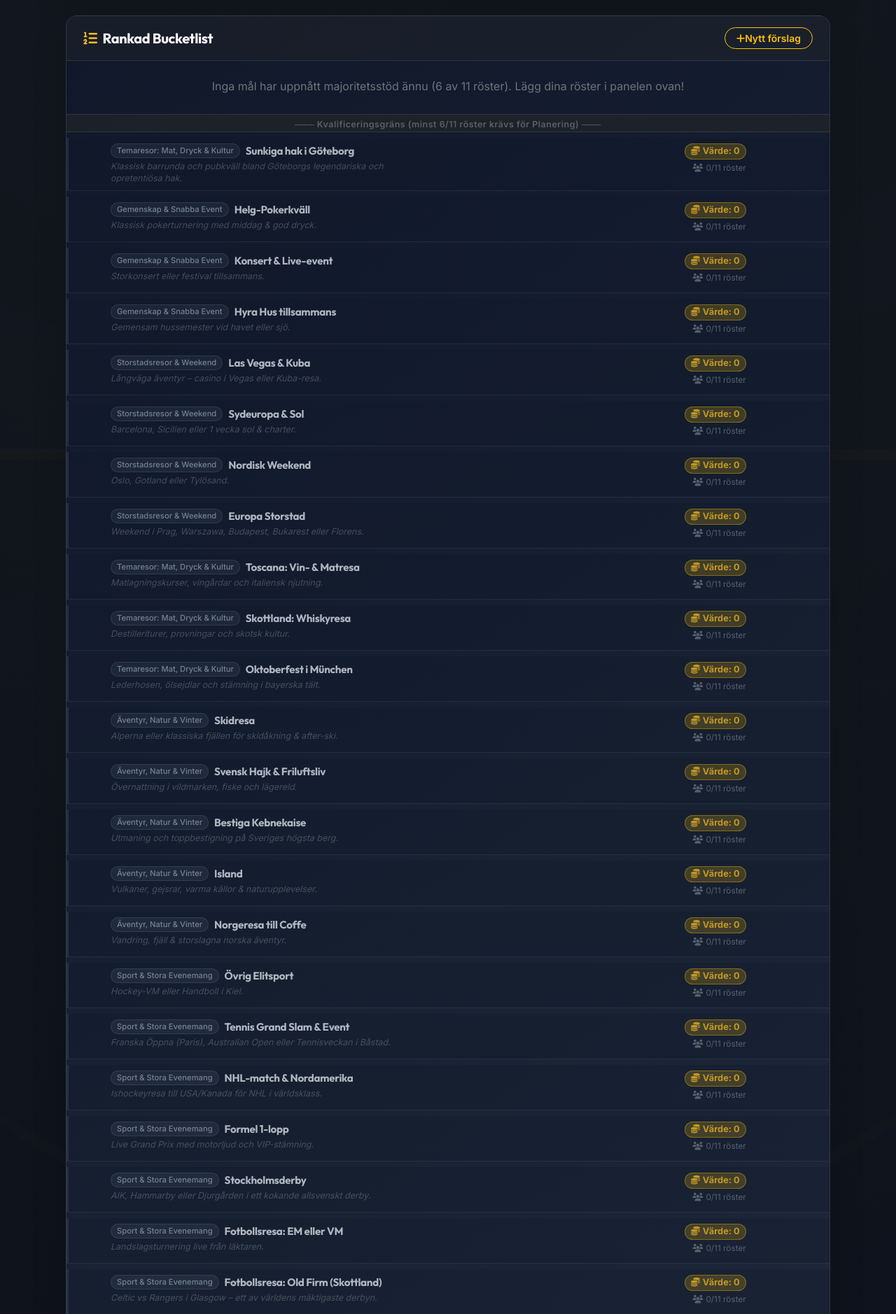
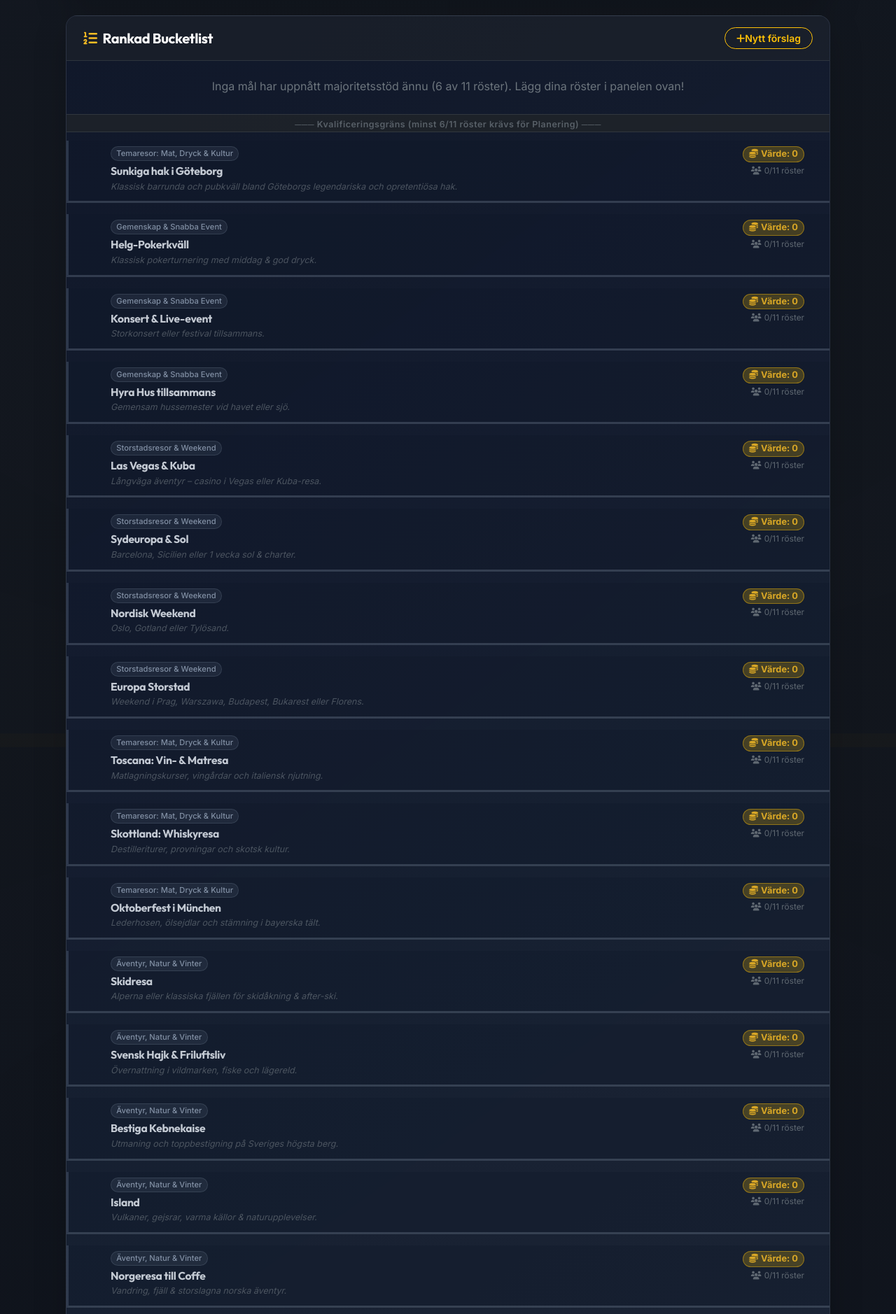
Before and after one commit to johansiedberg/Toarps_Herrklubb, a Django app: page /herrklubb/ in a window 1280 px wide. Shown: the part 1181-3059 px from the top of the page at 70% size. Run offline with Django 5.2, Linux system fonts and the light colour scheme; a user stored in the database is signed in; data comes from the database, SQL or seed files in the repository; data that the repository does not hold is empty.

Commit message:
fix(herrklubb): restore exact 11:07 AM Suggested Event row layout with thick row separators

```diff
--- a/templates/herrklubb/bucket_item_row.html
+++ b/templates/herrklubb/bucket_item_row.html
@@ -1,6 +1,6 @@
 {% load static %}
-<div class="list-group-item position-relative text-white border-0 border-bottom border-secondary border-opacity-25 py-3.5 px-3 px-md-4 my-1 transition-all hover-row {% if is_planerad_tab %}planerad-row-pop{% else %}idebanken-row-subtle{% endif %}"
-     style="{% if is_planerad_tab %}border-left: 4px solid #EAB308 !important; background: linear-gradient(135deg, rgba(30, 41, 59, 0.95), rgba(15, 23, 42, 0.98)) !important;{% else %}border-left: 3px solid rgba(100, 116, 139, 0.3) !important; background: rgba(15, 23, 42, 0.35) !important; opacity: 0.75;{% endif %}">
+<div class="list-group-item position-relative text-white border-0 py-3.5 px-3 px-md-4 my-2 transition-all hover-row {% if is_planerad_tab %}planerad-row-pop{% else %}idebanken-row-subtle{% endif %}"
+     style="{% if is_planerad_tab %}border-left: 4px solid #EAB308 !important; border-bottom: 3.5px solid rgba(234, 179, 8, 0.5) !important; background: linear-gradient(135deg, rgba(30, 41, 59, 0.95), rgba(15, 23, 42, 0.98)) !important;{% else %}border-left: 3px solid rgba(100, 116, 139, 0.4) !important; border-bottom: 3.5px solid rgba(148, 163, 184, 0.3) !important; background: rgba(15, 23, 42, 0.35) !important; opacity: 0.85;{% endif %}">
 
     <!-- Action buttons in top right corner: Change [GAP 7px] Mark as Complete -->
     {% if user.is_staff or item.created_by == user %}
@@ -55,65 +55,64 @@
             {% endif %}
         </div>
 
-        <!-- Col 2: Category, Name & Description (Separate left-aligned rows on narrow screens, side-by-side on desktop) -->
-        <div class="col col-md-5 col-lg-5 pe-5 pe-md-2 text-start">
-            <div class="d-flex flex-column flex-md-row align-items-start align-items-md-center gap-1 gap-md-2 mb-1">
-                <span class="badge rounded-pill px-2 py-0.5 flex-shrink-0 mb-1 mb-md-0" style="font-size: 0.7rem; font-weight: 500; color: #94A3B8; background-color: rgba(148, 163, 184, 0.12); border: 1px solid rgba(148, 163, 184, 0.22);">
+        <!-- Col 2: Category, Name, Description & Placed Chips (Separate left-aligned rows) -->
+        <div class="col text-start pe-2">
+            <!-- Row 1: Category Badge & Planerad Status -->
+            <div class="d-flex align-items-center gap-2 mb-1 flex-wrap">
+                <span class="badge rounded-pill px-2.5 py-0.5 flex-shrink-0" style="font-size: 0.7rem; font-weight: 500; color: #94A3B8; background-color: rgba(148, 163, 184, 0.12); border: 1px solid rgba(148, 163, 184, 0.22);">
                     {{ item.category.name }}
                 </span>
-                <div class="d-flex align-items-center gap-2 flex-wrap">
-                    <h4 class="fw-bold mb-0 text-break text-start" style="font-size: 0.95rem; color: {% if is_planerad_tab %}#F8FAFC{% else %}#E2E8F0{% endif %}; line-height: 1.25;">
-                        {{ item.title }}
-                    </h4>
                 {% if item.linked_events.all %}
                     <span class="badge rounded-pill px-2.5 py-1 flex-shrink-0 shadow-sm" style="font-size: 0.72rem; background-color: #052E16; border: 1px solid #15803D; color: #DCFCE7; font-weight: 600;" title="Ingår i nästa inplanerade event!">
                         <i class="fa-solid fa-calendar-check me-1" style="color: #DCFCE7;"></i>Planerad
                     </span>
                 {% endif %}
             </div>
-            </div>
+
+            <!-- Row 2: Name / Title -->
+            <h4 class="fw-bold mb-1 text-break text-start" style="font-size: 0.98rem; color: {% if is_planerad_tab %}#F8FAFC{% else %}#E2E8F0{% endif %}; line-height: 1.3;">
+                {{ item.title }}
+            </h4>
+
+            <!-- Description (if present) -->
             {% if item.description %}
-                <p class="small mb-0 text-secondary text-start" style="font-size: 0.78rem; color: #94A3B8; opacity: 0.75; font-style: italic; display: -webkit-box; -webkit-line-clamp: 2; -webkit-box-orient: vertical; overflow: hidden; text-overflow: ellipsis; line-height: 1.35;">
+                <p class="small mb-1 text-secondary text-start" style="font-size: 0.78rem; color: #94A3B8; opacity: 0.75; font-style: italic; display: -webkit-box; -webkit-line-clamp: 2; -webkit-box-orient: vertical; overflow: hidden; text-overflow: ellipsis; line-height: 1.35;">
                     {{ item.description }}
                 </p>
             {% endif %}
-        </div>
 
-        <!-- Mobile & Desktop Row: Chips (vertically centered) -->
-        <div class="col-7 col-md-3 text-center text-md-end ms-auto ms-md-0 p-0 d-flex align-items-center justify-content-center justify-content-md-end">
-            <div class="d-flex align-items-center justify-content-center justify-content-md-end gap-2 gap-md-3" style="min-height: 48px;">
+            <!-- Row 3: Placed Chips (Black | Green | Red) aligned left to right horizontally, left-aligned starting under Description -->
+            {% if item.count_svart > 0 or item.count_gron > 0 or item.count_rod > 0 %}
+                <div class="d-flex align-items-center justify-content-start gap-2.5 mt-1.5">
                     <!-- Svart Marker (100) -->
                     {% if item.count_svart > 0 %}
-                    <div class="d-flex flex-column align-items-center justify-content-center m-0 p-0" title="Svarta marker (100)">
-                        <img src="{% static 'herrklubb/img/chip_black.svg' %}" width="38" height="38" alt="Svart 100" class="d-block m-0 p-0">
-                        <strong class="text-white mt-1" style="font-size: 0.8rem; line-height: 1;">{{ item.count_svart }}</strong>
+                        <div class="d-flex align-items-center gap-1" title="Svarta marker (100)">
+                            <img src="{% static 'herrklubb/img/chip_black.svg' %}" width="24" height="24" alt="Svart 100">
+                            <strong class="text-white" style="font-size: 0.8rem; line-height: 1;">{{ item.count_svart }}</strong>
                         </div>
                     {% endif %}
 
                     <!-- Grön Marker (50) -->
                     {% if item.count_gron > 0 %}
-                    <div class="d-flex flex-column align-items-center justify-content-center m-0 p-0" title="Gröna marker (50)">
-                        <img src="{% static 'herrklubb/img/chip_green.svg' %}" width="38" height="38" alt="Grön 50" class="d-block m-0 p-0">
-                        <strong class="text-white mt-1" style="font-size: 0.8rem; line-height: 1;">{{ item.count_gron }}</strong>
+                        <div class="d-flex align-items-center gap-1" title="Gröna marker (50)">
+                            <img src="{% static 'herrklubb/img/chip_green.svg' %}" width="24" height="24" alt="Grön 50">
+                            <strong class="text-white" style="font-size: 0.8rem; line-height: 1;">{{ item.count_gron }}</strong>
                         </div>
                     {% endif %}
 
                     <!-- Röd Marker (25) -->
                     {% if item.count_rod > 0 %}
-                    <div class="d-flex flex-column align-items-center justify-content-center m-0 p-0" title="Röda marker (25)">
-                        <img src="{% static 'herrklubb/img/chip_red.svg' %}" width="38" height="38" alt="Röd 25" class="d-block m-0 p-0">
-                        <strong class="text-white mt-1" style="font-size: 0.8rem; line-height: 1;">{{ item.count_rod }}</strong>
+                        <div class="d-flex align-items-center gap-1" title="Röda marker (25)">
+                            <img src="{% static 'herrklubb/img/chip_red.svg' %}" width="24" height="24" alt="Röd 25">
+                            <strong class="text-white" style="font-size: 0.8rem; line-height: 1;">{{ item.count_rod }}</strong>
                         </div>
                     {% endif %}
-
-                {% if item.count_svart == 0 and item.count_gron == 0 and item.count_rod == 0 %}
-                    <div style="height: 48px; min-height: 48px;"></div>
+                </div>
             {% endif %}
         </div>
-        </div>
 
-        <!-- Col 4: Total Value & Vote Count (vertically centered to match chips block) -->
-        <div class="col-5 col-md-3 col-lg-3 text-end pe-md-4 pe-lg-5 d-flex align-items-center justify-content-end p-0" style="min-width: 95px;">
+        <!-- Col 3: Total Value & Vote Count (Far right slot) -->
+        <div class="col-auto text-end pe-md-3 d-flex align-items-center justify-content-end p-0 ms-auto" style="min-width: 95px;">
             <div class="d-flex flex-column align-items-end justify-content-center m-0 p-0">
                 <span class="badge bg-warning bg-opacity-25 border border-warning border-opacity-50 text-warning fw-bold px-2 py-1 rounded-pill mb-1" style="font-size: 0.8rem; line-height: 1;">
                     <i class="fa-solid fa-coins me-1"></i>Värde: {{ item.total_points }}
```
Lines whose indentation alone changed are shown as unchanged.
